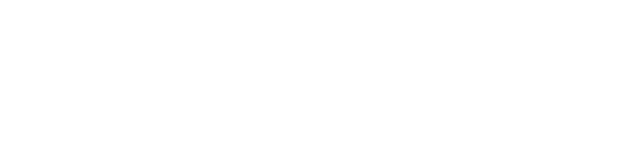
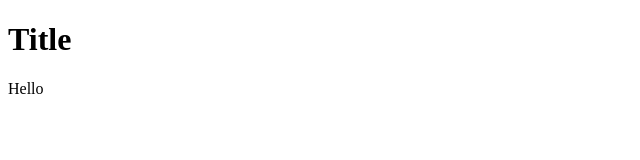
Before and after one commit to Ren-rely/test, a plain HTML site: page index.html in a window 1280 px wide. Shown: the whole page, without its empty margins (0-640 px from the left). Drawn offline with Linux system fonts and the light colour scheme.

Commit message:
加入標題

```diff
--- a/index.html
+++ b/index.html
@@ -6,6 +6,7 @@
     <title>Document</title>
 </head>
 <body>
-
+    <h1>Title</h1>
+    <p>Hello</p>
 </body>
 </html>
```
